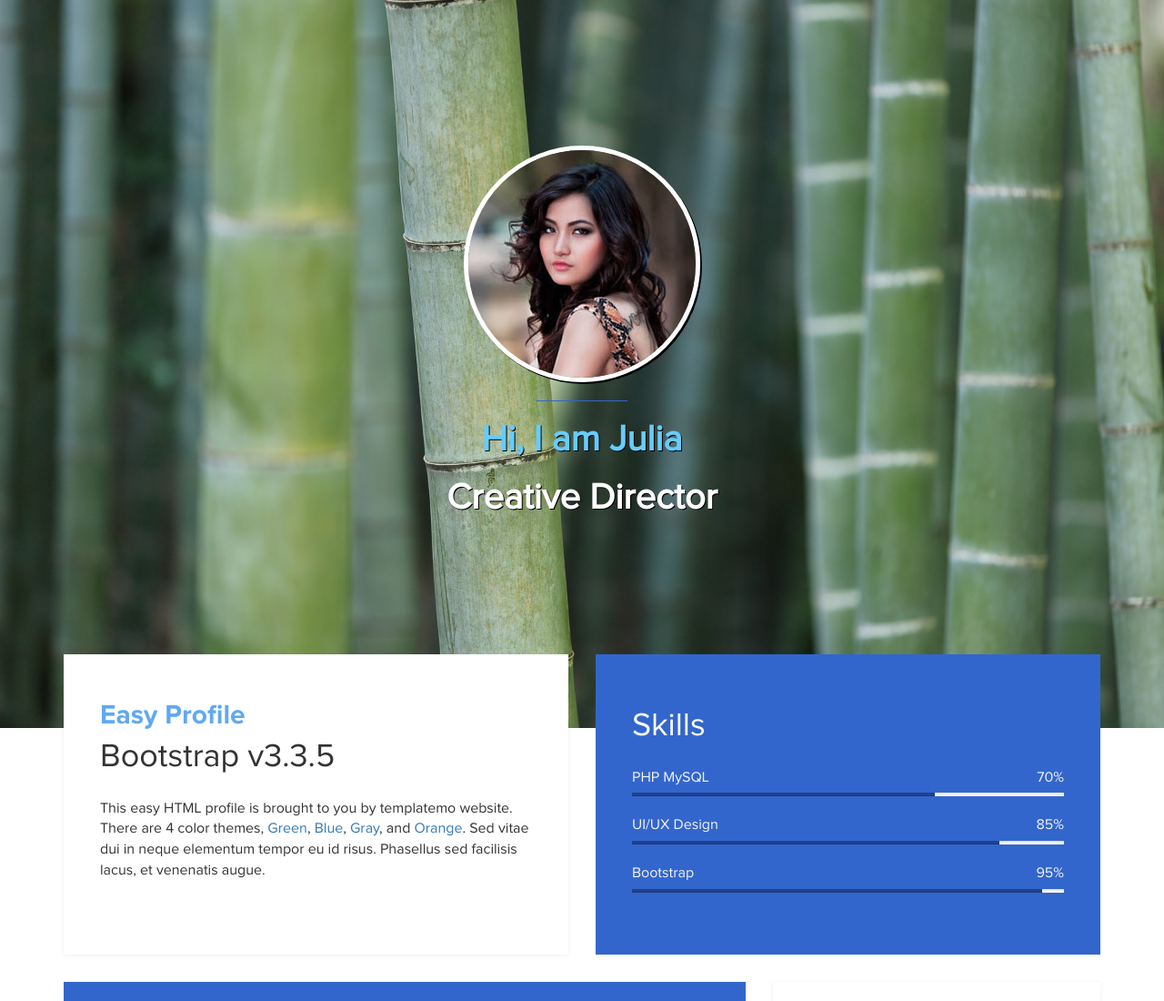
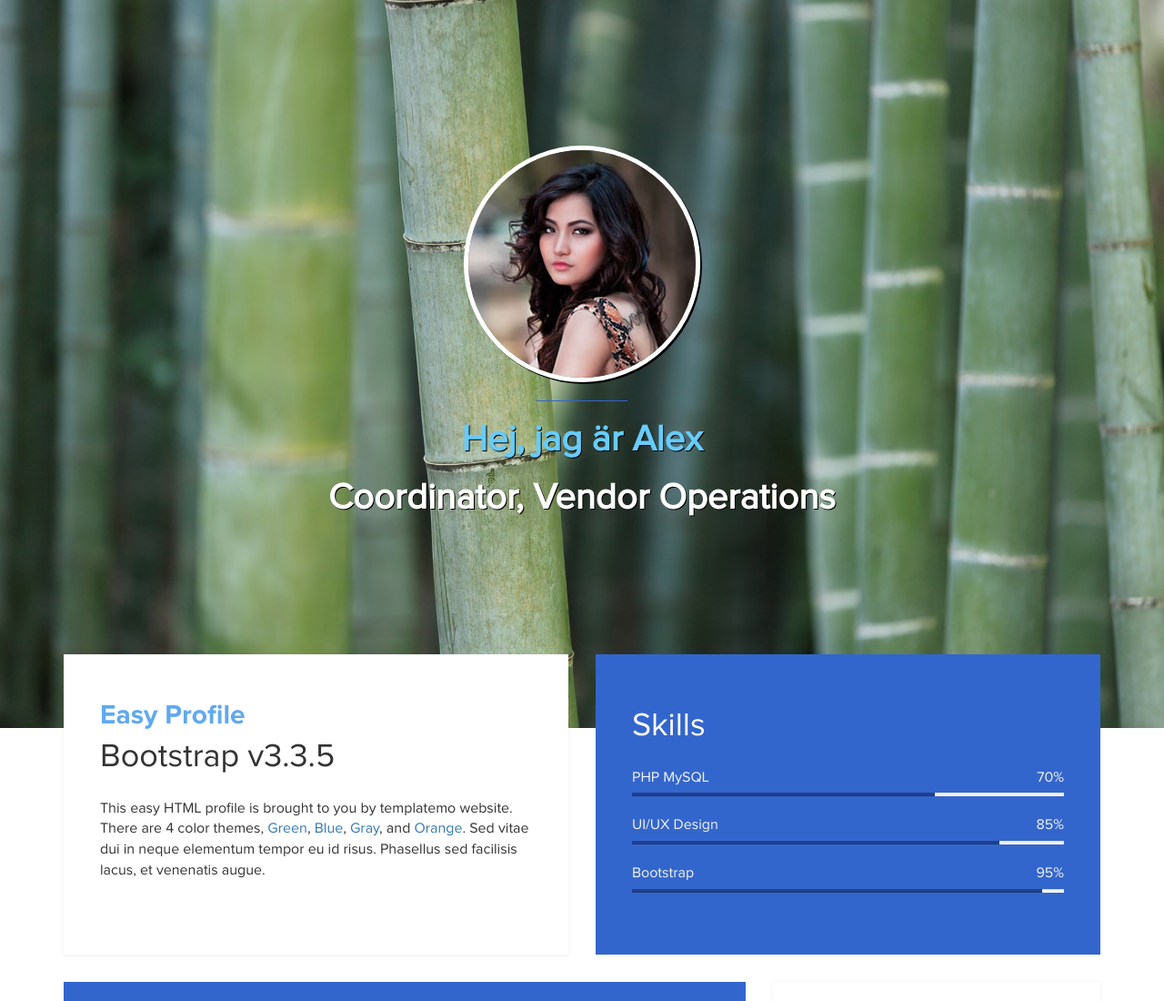
Before and after one commit to nygwal/nygwal.github.io, a plain HTML site: page index.html in a window 1280 px wide. Shown: the top 1100 px of the page at 91% size. Drawn offline with Linux system fonts and the light colour scheme.

Commit message:
Update index.html

```diff
--- a/index.html
+++ b/index.html
@@ -2,7 +2,7 @@
 <html lang="en">
 <head>
 	<meta charset="utf-8">
-	<title>Easy Profile Blue - templatemo</title>
+	<title>Alex Nygren Walhed</title>
 	<meta http-equiv="X-UA-Compatible" content="IE=Edge">
 	<meta name="viewport" content="width=device-width, initial-scale=1">
 	<meta name="keywords" content="">
@@ -32,8 +32,8 @@ http://www.templatemo.com/tm-467-easy-profile
 			<div class="col-md-12 col-sm-12">
 				<img src="images/tm-easy-profile.jpg" class="img-responsive img-circle tm-border" alt="templatemo easy profile">
 				<hr>
-				<h1 class="tm-title bold shadow">Hi, I am Julia</h1>
-				<h1 class="white bold shadow">Creative Director</h1>
+				<h1 class="tm-title bold shadow">Hej, jag är Alex</h1>
+				<h1 class="white bold shadow">Coordinator, Vendor Operations</h1>
 			</div>
 		</div>
 	</div>
@@ -157,4 +157,5 @@ http://www.templatemo.com/tm-467-easy-profile
 <script src="js/custom.js"></script>
 
 </body>
+
 </html>
```
